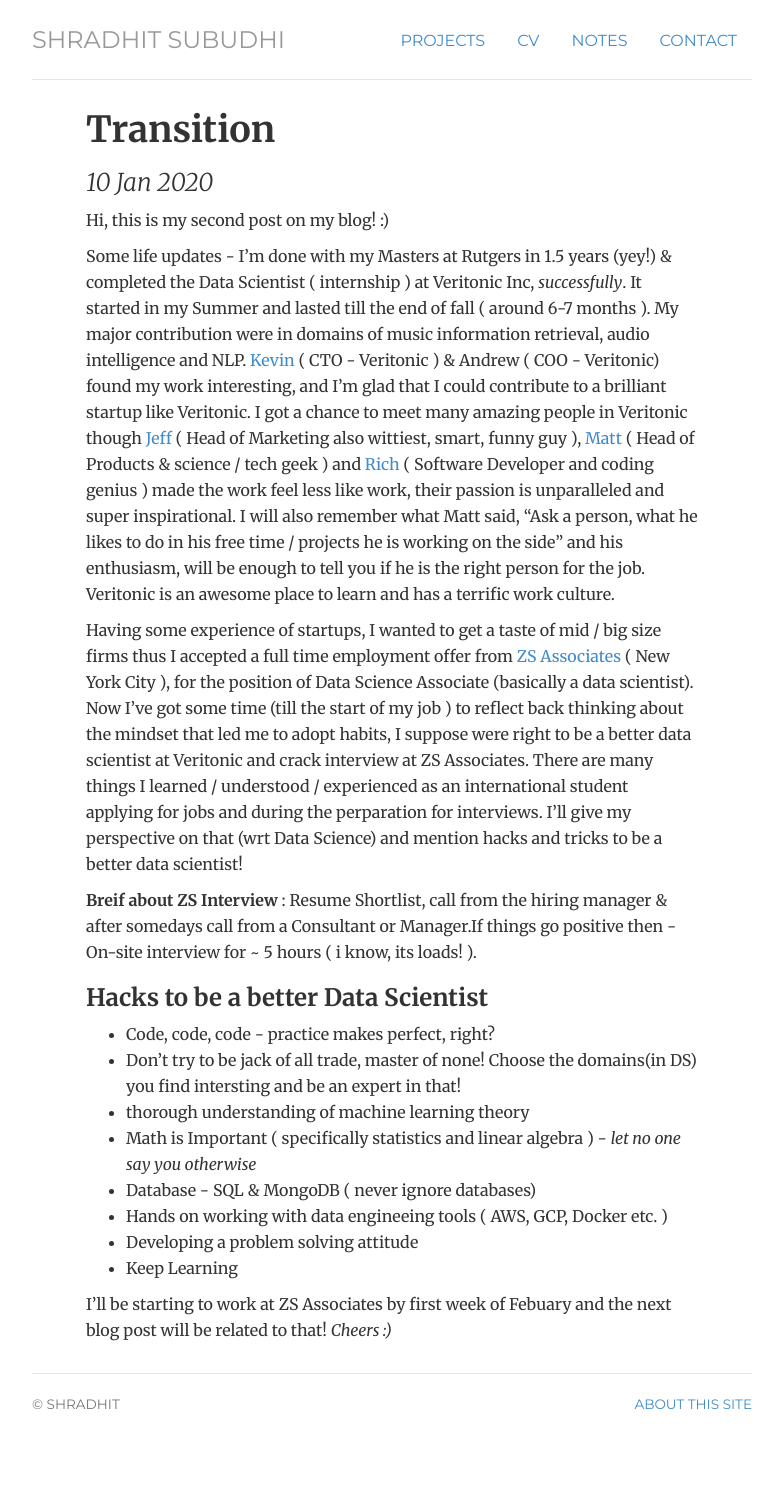
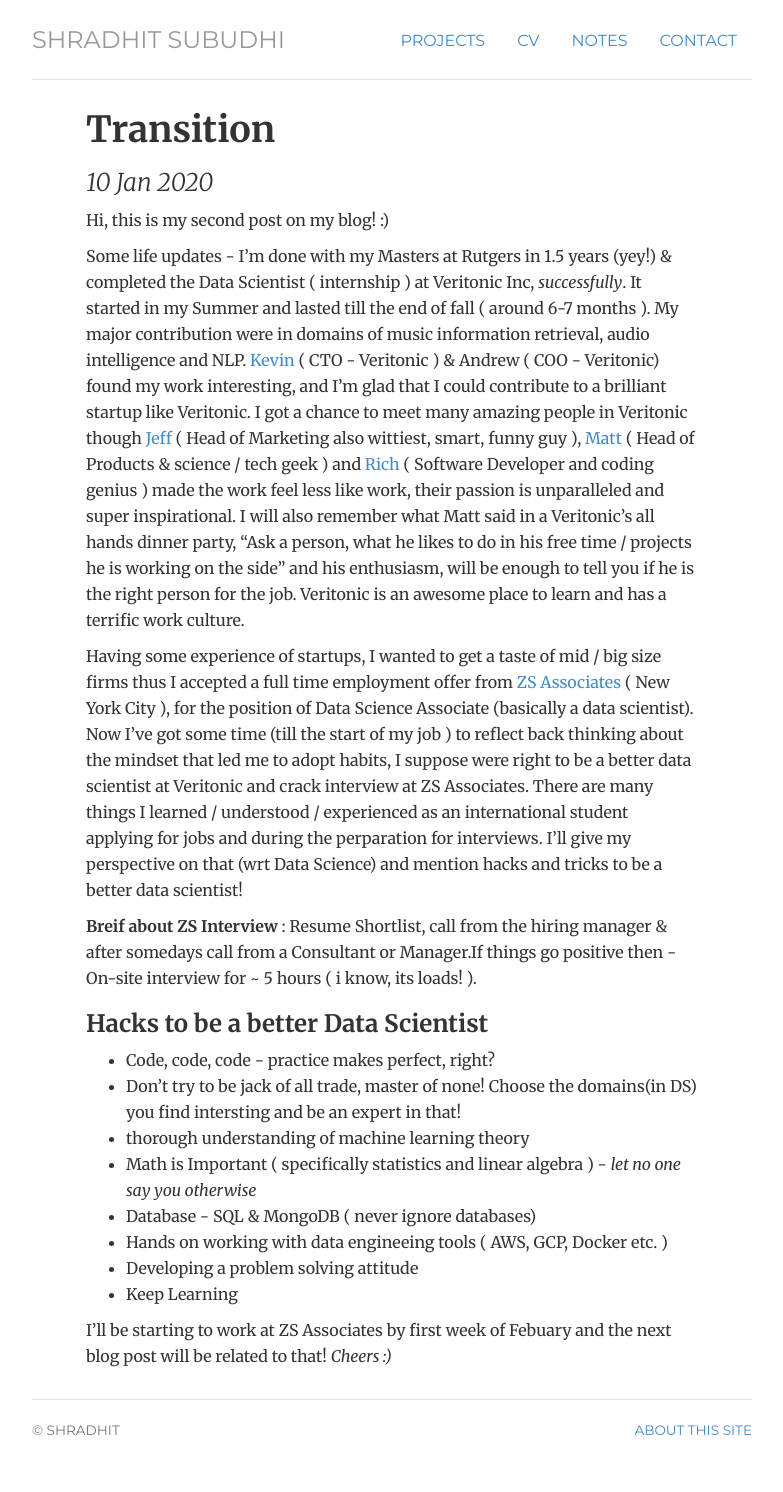
Before and after one commit to shradhit7/shradhit7.github.io, a Jekyll site: the page built from _posts/2020-01-10- Full Time Job.md, in a window 1280 px wide. Shown: the whole page, without its empty margins (248-1031 px from the left). Built offline with Jekyll 4.4.1, drawn with Linux system fonts in a browser that asks for light colours; before the commit the page ends 1466 px from its top, so only the background shows below that.

Commit message:
Update 2020-01-10- Full Time Job.md

```diff
--- a/_posts/2020-01-10- Full Time Job.md
+++ b/_posts/2020-01-10- Full Time Job.md
@@ -5,7 +5,7 @@ title: Transition
 
 Hi, this is my second post on my blog! :)
 
-Some life updates - I’m done with my Masters at Rutgers in 1.5 years (yey!) & completed the Data Scientist ( internship ) at Veritonic Inc, _successfully_. It started in my Summer and lasted till the end of fall ( around 6-7 months ). My major contribution were in domains of music information retrieval, audio intelligence and NLP. [Kevin](https://falicon.com/) ( CTO - Veritonic ) & Andrew ( COO - Veritonic) found my work interesting, and I’m glad that I could contribute to a brilliant startup like Veritonic. I got a chance to meet many amazing people in Veritonic though [Jeff](https://www.linkedin.com/in/jeffreyspiro/) ( Head of Marketing also wittiest, smart, funny guy ), [Matt](https://www.mattgagliano.com/) ( Head of Products & science / tech geek ) and [Rich](https://www.richinfante.com/) ( Software Developer and coding genius ) made the work feel less like work, their passion is unparalleled and super inspirational. I will also remember what Matt said, “Ask a person, what he likes to do in his free time / projects he is working on the side” and his enthusiasm, will be enough to tell you if he is the right person for the job. Veritonic is an awesome place to learn and has a terrific work culture.
+Some life updates - I’m done with my Masters at Rutgers in 1.5 years (yey!) & completed the Data Scientist ( internship ) at Veritonic Inc, _successfully_. It started in my Summer and lasted till the end of fall ( around 6-7 months ). My major contribution were in domains of music information retrieval, audio intelligence and NLP. [Kevin](https://falicon.com/) ( CTO - Veritonic ) & Andrew ( COO - Veritonic) found my work interesting, and I’m glad that I could contribute to a brilliant startup like Veritonic. I got a chance to meet many amazing people in Veritonic though [Jeff](https://www.linkedin.com/in/jeffreyspiro/) ( Head of Marketing also wittiest, smart, funny guy ), [Matt](https://www.mattgagliano.com/) ( Head of Products & science / tech geek ) and [Rich](https://www.richinfante.com/) ( Software Developer and coding genius ) made the work feel less like work, their passion is unparalleled and super inspirational. I will also remember what Matt said in a Veritonic's all hands dinner party, “Ask a person, what he likes to do in his free time / projects he is working on the side” and his enthusiasm, will be enough to tell you if he is the right person for the job. Veritonic is an awesome place to learn and has a terrific work culture.
 
 Having some experience of startups, I wanted to get a taste of mid / big size firms thus I accepted a full time employment offer from [ZS Associates](https://www.zs.com/) ( New York City ), for the position of Data Science Associate (basically a data scientist). Now I’ve got some time (till the start of my job ) to reflect back thinking about the mindset that led me to adopt habits, I suppose were right to be a better data scientist at Veritonic and crack interview at ZS Associates. There are many things I learned / understood / experienced as an international student applying for jobs and during the perparation for interviews. I’ll give my perspective on that (wrt Data Science) and mention hacks and tricks to be a better data scientist!
 
```
